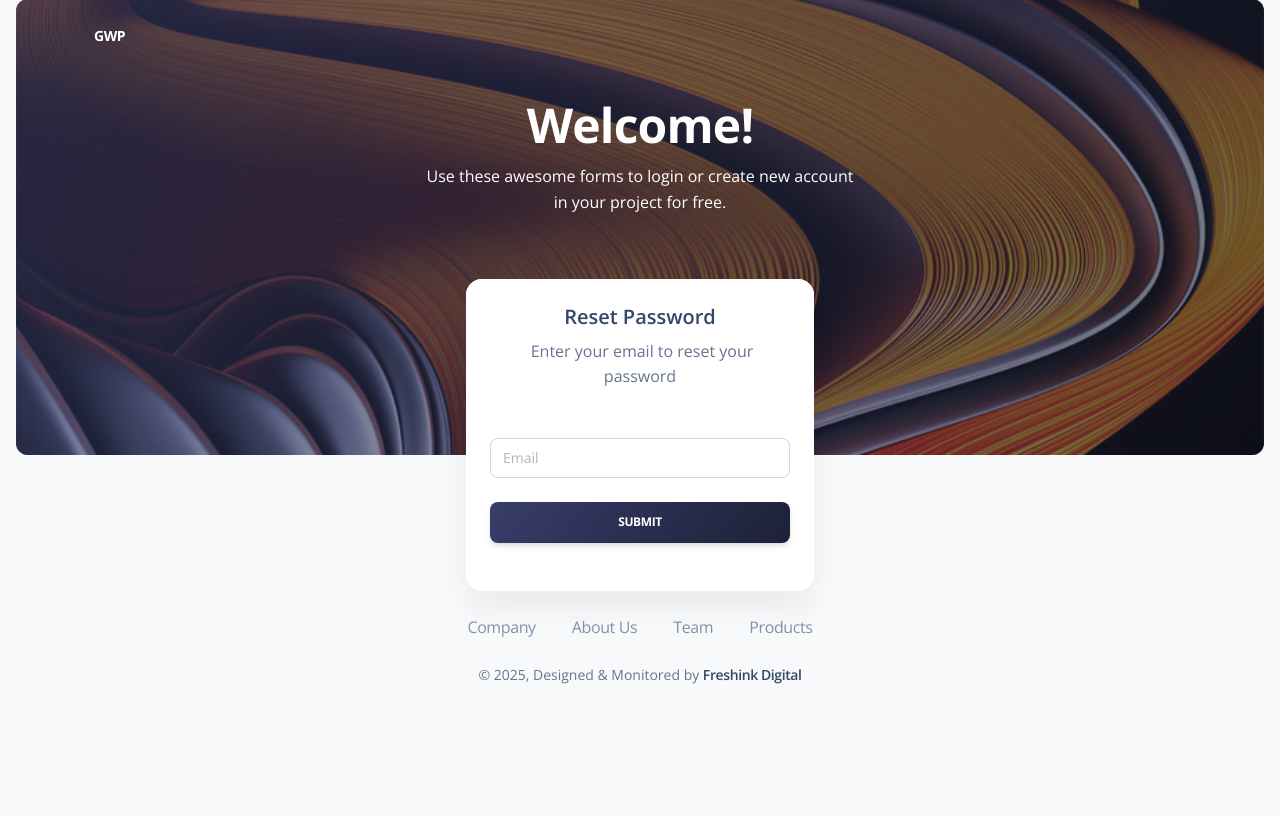
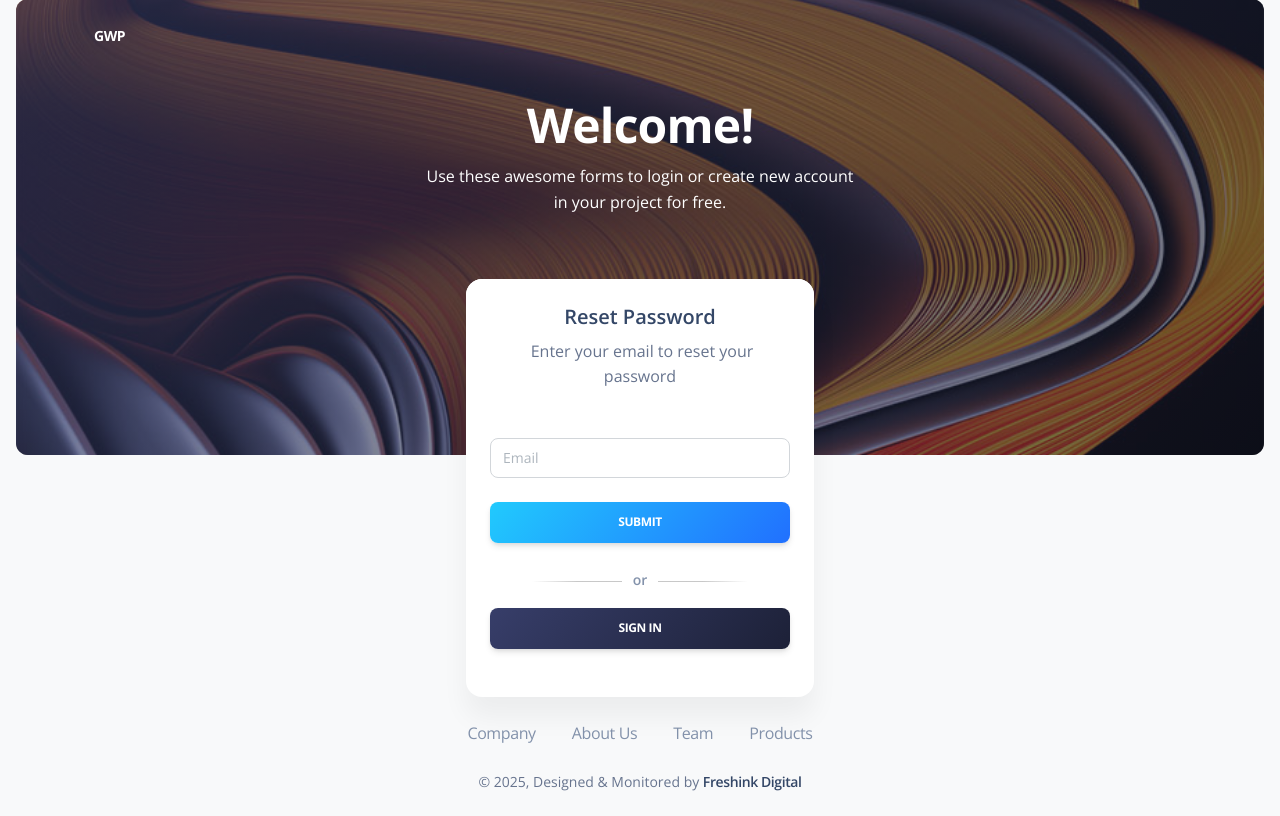
Before and after one commit to FreshInk-Digital/Grow-with-purpose, a Django app: page /reset-password/ in a window 1280 px wide. Shown: the part 17-833 px from the top of the page. Before the commit the page ends 701 px from the top, so only its background shows below. Run offline with Django 5.2, Linux system fonts and the light colour scheme; some libraries are stand-ins or nearby versions.

Commit message:
Fix: reset password link

```diff
--- a/questioneers/templates/authenticate/reset_password.html
+++ b/questioneers/templates/authenticate/reset_password.html
@@ -25,9 +25,19 @@
 
 
   <div class="text-center">
-    <a href="#" class="btn bg-gradient-dark w-100 mt-2 mb-4">Submit</a>
+    <a href="#" class="btn bg-gradient-info w-100 mt-2 mb-4">Submit</a>
   </div>
 </form>
+
+<div class="mb-2 position-relative text-center">
+    <p class="text-sm font-weight-bold mb-2 text-secondary text-border d-inline z-index-2 bg-white px-3">
+      or
+    </p>
+  </div>
+
+  <div class="text-center">
+    <a href="{% url 'signin' %}" class="btn bg-gradient-dark w-100 mt-2 mb-4">Sign in</a>
+  </div>
 
             </div>
           </div>
--- a/questioneers/templates/main/main.html
+++ b/questioneers/templates/main/main.html
@@ -75,12 +75,6 @@
         <a class="nav-link {% if current_url == 'profile' %}active text-primary{% endif %}" href="{% url 'profile' %}">
           <span class="sidenav-mini-icon">P</span>
           <span class="sidenav-normal">Profile</span>
-        </a>
-      </li>
-      <li class="nav-item">
-        <a class="nav-link {% if current_url == 'reset-password' %}active text-primary{% endif %}" href="{% url 'reset-password' %}">
-          <span class="sidenav-mini-icon">R</span>
-          <span class="sidenav-normal">Reset Password</span>
         </a>
       </li>
     </ul>
--- a/questioneers/views.py
+++ b/questioneers/views.py
@@ -7,19 +7,33 @@
 
 
 # sign in logic
+from django.contrib.auth import authenticate, login
+from django.shortcuts import render, redirect
+from django.contrib import messages
+
+# sign in logic
 def signin(request):
     if request.method == 'POST':
         username_or_email = request.POST.get('username')
         password = request.POST.get('password')
+        remember = request.POST.get('remember_me')  # <-- capture checkbox
 
         user = authenticate(request, username=username_or_email, password=password)
         if user is not None:
             login(request, user)
+
+            # Set session expiry
+            if not remember:
+                request.session.set_expiry(0)  # session expires on browser close
+            else:
+                request.session.set_expiry(1209600)  # 2 weeks
+
             return redirect('dashboard')
         else:
             messages.error(request, 'Invalid credentials')
 
     return render(request, 'authenticate/signin.html')
+
 
 
 # sign up logic
```
Also changed, not shown: questioneers/templates/authenticate/signin.html (+6 -2 lines), db.sqlite3.
